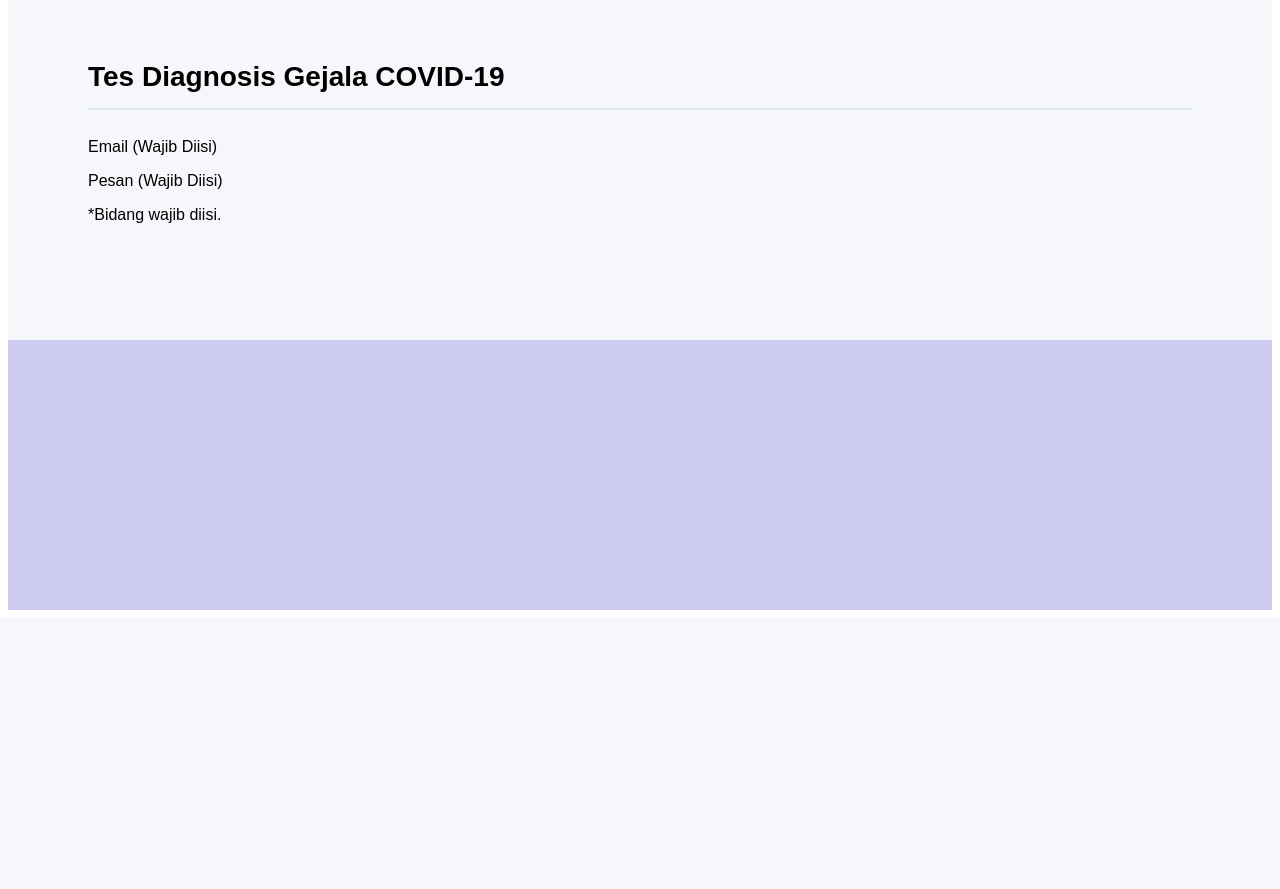
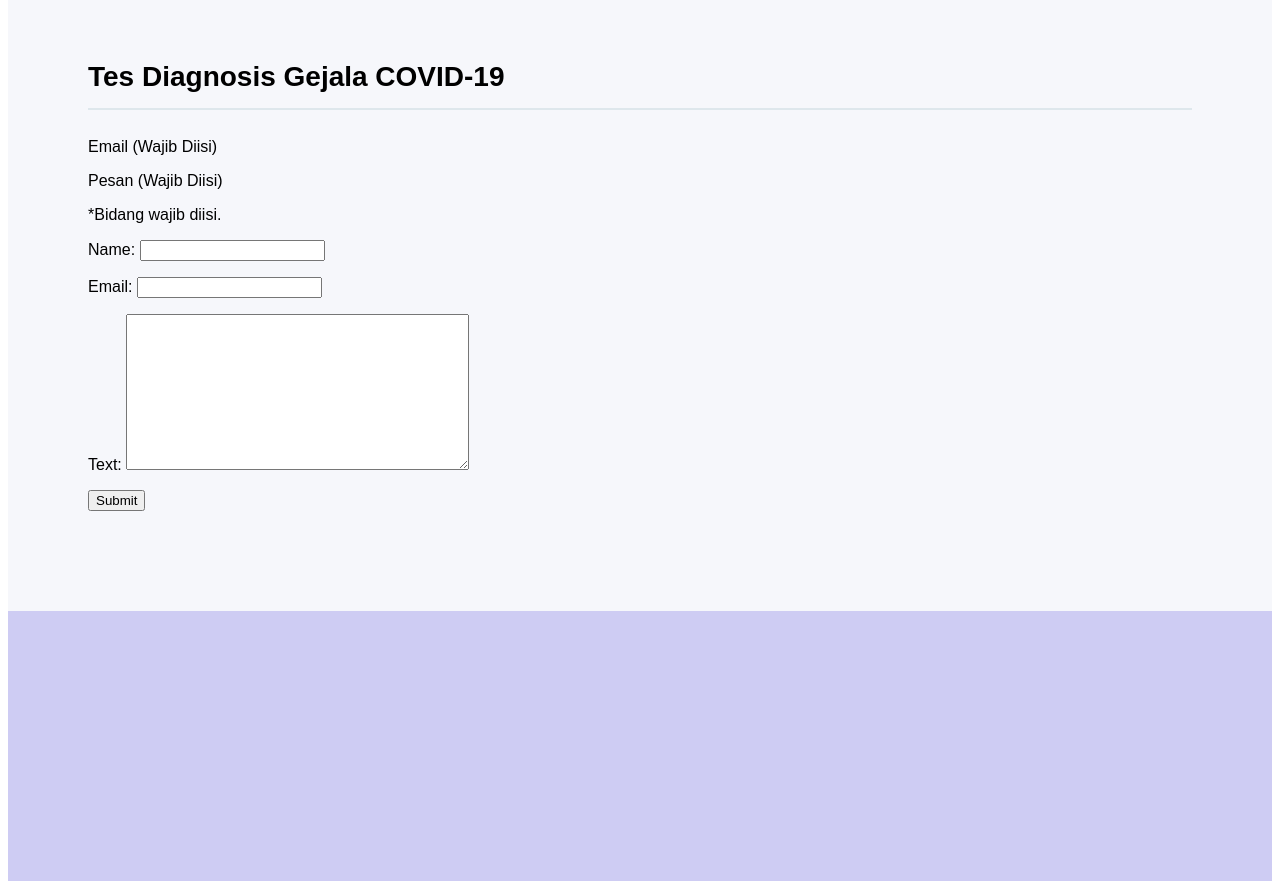
Before and after one commit to Faris-Ihsan/tugas-besar-sistem-pakar, a Django app: page / in a window 1280 px wide. Shown: the part 1162-2051 px from the top of the page. Before the commit the page ends 1772 px from the top, so only its background shows below. Run offline with Django 3.2, Linux system fonts and the light colour scheme.

Commit message:
add form (text)

```diff
--- /dev/null
+++ b/siskar_app/forms.py
@@ -0,0 +1,6 @@
+from django import forms
+
+class FormName(forms.Form):
+    name = forms.CharField()
+    email = forms.EmailField()
+    text = forms.CharField(widget=forms.Textarea)
--- a/siskar_app/views.py
+++ b/siskar_app/views.py
@@ -1,6 +1,8 @@
 from django.shortcuts import render
 from django.http import HttpResponse
+from . import forms
 
 # Create your views here.
 def index(request):
-    return render(request,'index.html')
+    form = forms.FormName()
+    return render(request,'index.html', {'form':form})
--- a/templates/index.html
+++ b/templates/index.html
@@ -62,6 +62,11 @@
             <p>Email (Wajib Diisi)</p>
             <p>Pesan (Wajib Diisi)</p>
             <p>*Bidang wajib diisi.</p>
+            <form method="POST">
+            {{ form.as_p }}
+            {% csrf_token %}
+            <input type="submit" class="btn" value="Submit">
+            </form>
         </div>
     </div>
 
```
